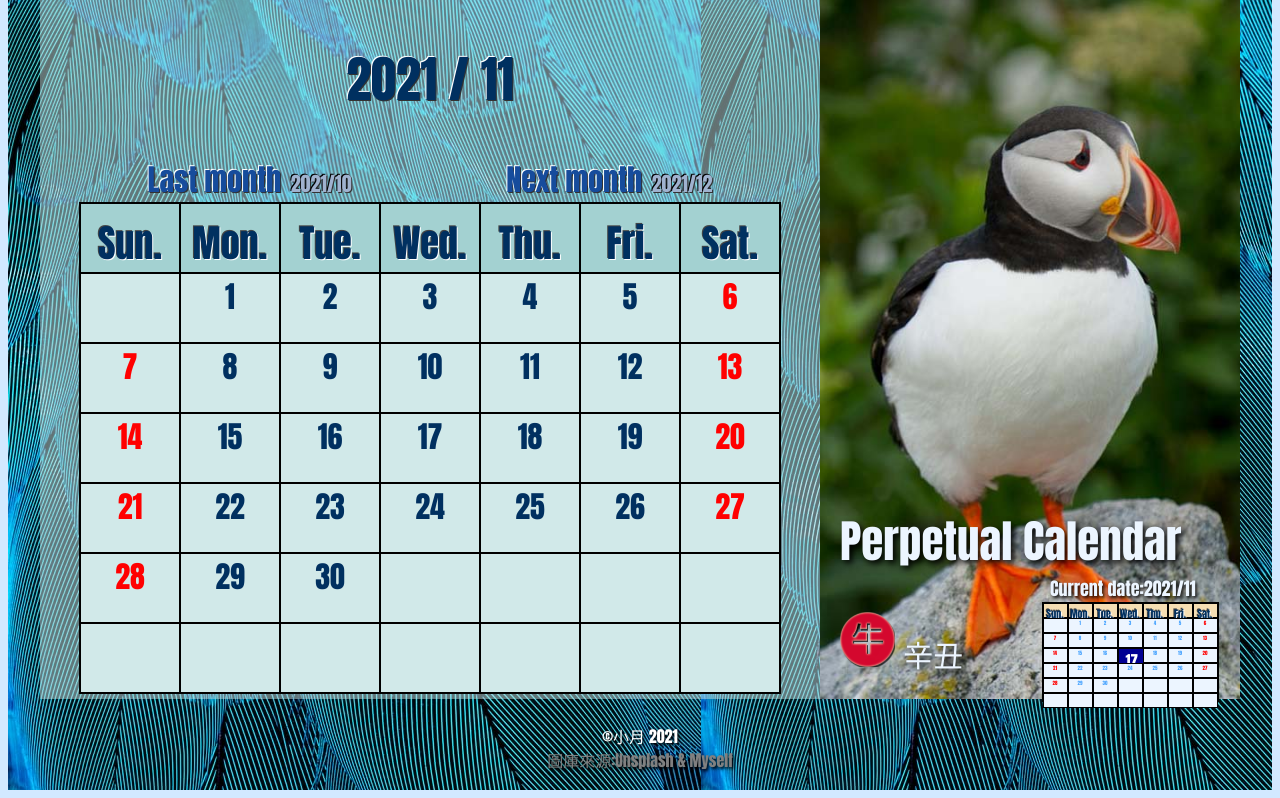
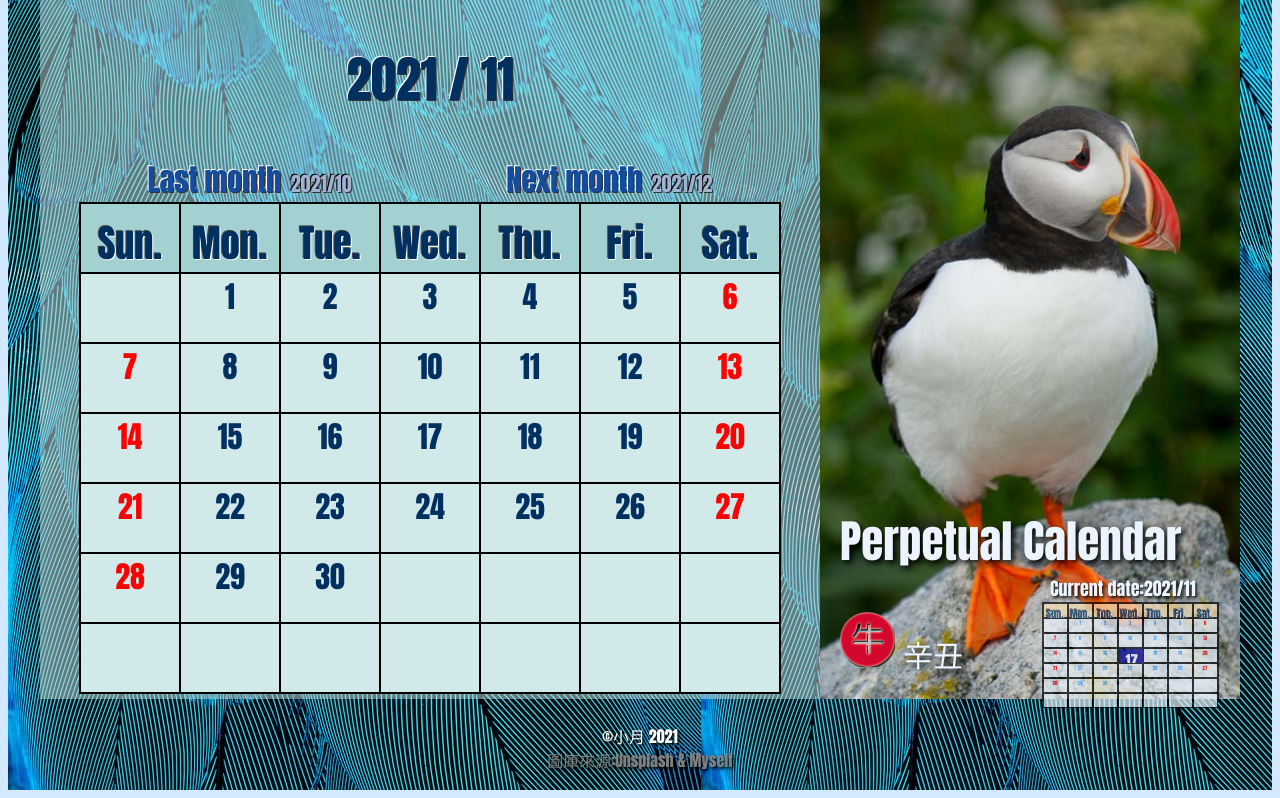
Before and after one commit to mooncactusmoon/calendarByPHP, a PHP site: page /index.php in a window 1280 px wide; the page is wider, and only the part inside the window is pictured. Shown: the part 118-916 px from the top of that part. Run offline with PHP 8.4, Linux system fonts and the light colour scheme.

Commit message:
增加小月曆透明度

```diff
--- a/index.php
+++ b/index.php
@@ -320,6 +320,7 @@
         position: relative;
         bottom :135px;
         left: 100px;
+        opacity: 0.7;
         }
         .cell22{
         width: 25px;
```
